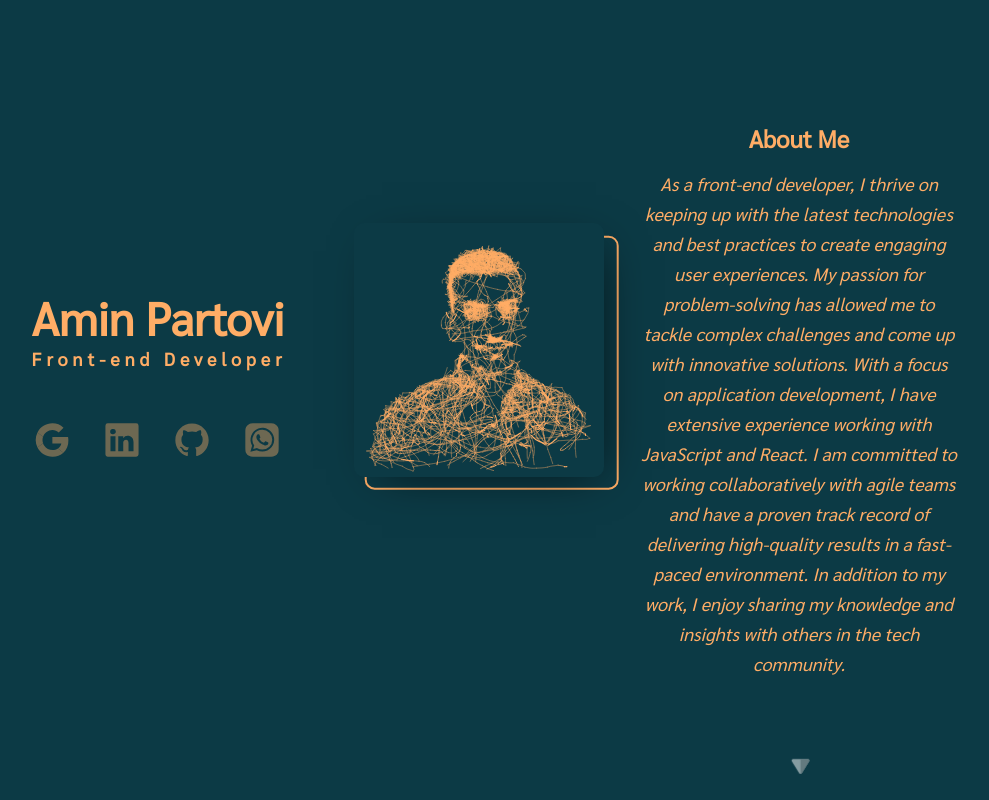
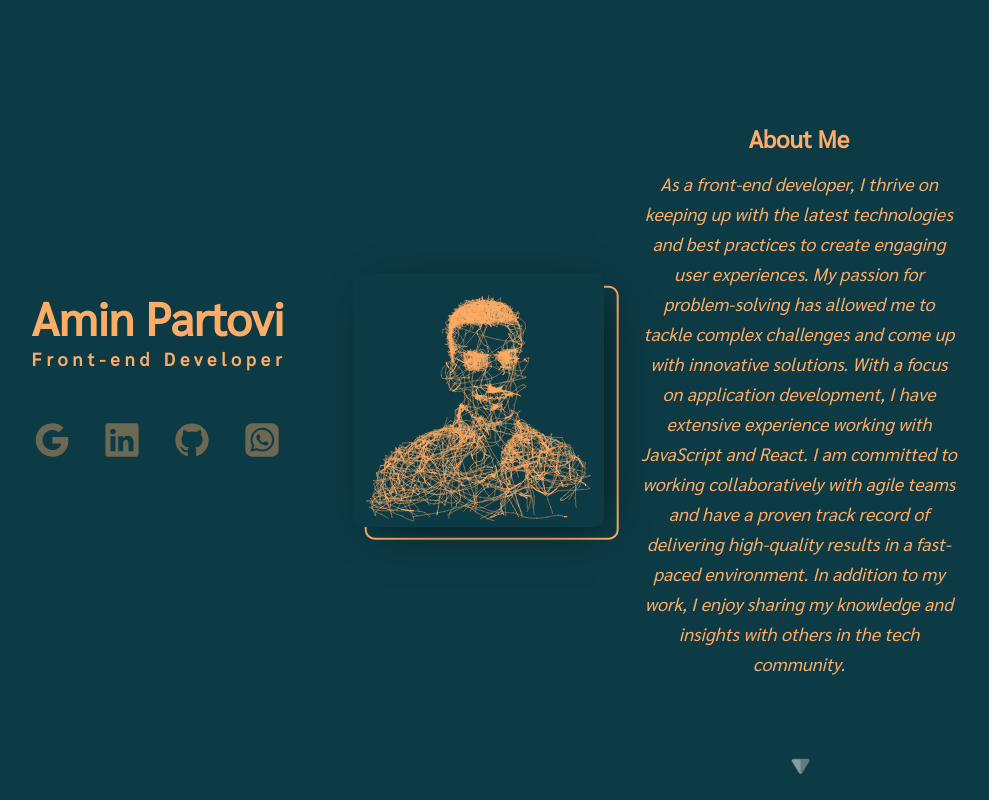
Before and after one commit to Amin-Partovi/portfolio, a Next.js app: page / in a window 1280 px wide. Shown: the whole page, without its empty margins (161-1150 px from the left). Built offline with nearby package versions, Linux system fonts and the light colour scheme.

Commit message:
fix position of profile picture

```diff
--- a/components/contactMe/contact-me.module.css
+++ b/components/contactMe/contact-me.module.css
@@ -7,6 +7,7 @@
   align-items: center;
   color: var(--secondary-color);
   position: relative;
+
 }
 
 .name {
--- a/components/profile/Profile.tsx
+++ b/components/profile/Profile.tsx
@@ -16,13 +16,15 @@ const smallViewPosition = {
 const absolutePosition = {
   position: "absolute",
   left: "100%",
-  top: "0%",
-  transform: "translate(-50%, 50%)",
+  top: "50%",
+  transform: "translate(-50%, -50%)",
+
 };
 
 const staticPosition = {
-  top: "-15%",
+  top: "30%",
   left: "50%",
+
 };
 
 const Profile: React.FC = () => {
```
